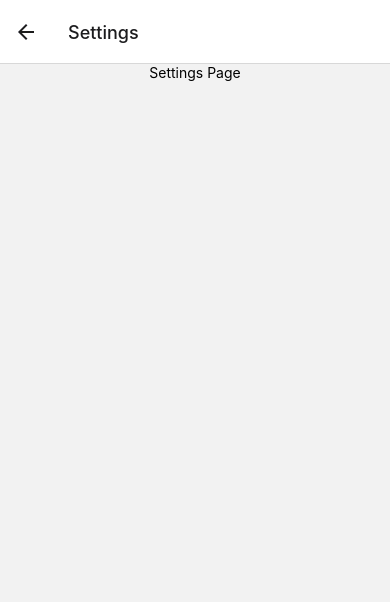
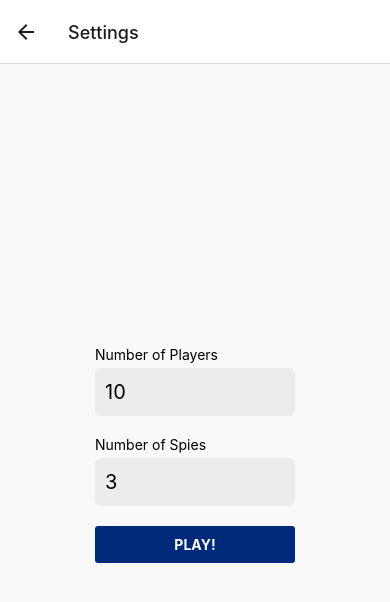
Before and after one commit to tahashieenavaz/spy-react-native, a React Native app: screen /Settings in a window 390 px wide. Shown: the top 602 px of the page. Built offline with nearby package versions, Linux system fonts and the light colour scheme.

Commit message:
Game progressed

```diff
--- a/App.js
+++ b/App.js
@@ -20,7 +20,6 @@ export default function App() {
           <Stack.Screen name="Settings" component={SettingsPage} />
           <Stack.Screen name="Game" component={GamePage} />
         </Stack.Group>
-
         <Stack.Group options={{ presenation: 'modal' }}></Stack.Group>
       </Stack.Navigator>
     </NavigationContainer>
--- a/components/Button.js
+++ b/components/Button.js
@@ -1,25 +1,30 @@
-import { Pressable, StyleSheet, Text } from "react-native";
+import { Pressable, StyleSheet, Text } from 'react-native';
 
-export default function Button({ title = "Go", onPress, style }) {
+export default function Button({
+  title = 'Go',
+  textColor = null,
+  onPress,
+  style,
+}) {
+  if (!textColor) textColor = '#222';
   return (
     <Pressable style={{ ...styles.button, ...style }} onPress={onPress}>
-      <Text style={styles.text}>{title}</Text>
+      <Text style={{ ...styles.text, color: textColor }}>{title}</Text>
     </Pressable>
   );
 }
 
 const styles = StyleSheet.create({
   button: {
-    alignItems: "center",
-    justifyContent: "center",
-    backgroundColor: "#fff",
+    alignItems: 'center',
+    justifyContent: 'center',
+    backgroundColor: '#fff',
     borderRadius: 3,
     paddingHorizontal: 20,
     paddingVertical: 10,
   },
   text: {
-    color: "#222",
-    fontWeight: "bold",
-    textTransform: "uppercase",
+    fontWeight: 'bold',
+    textTransform: 'uppercase',
   },
 });
--- a/components/pages/GamePage.js
+++ b/components/pages/GamePage.js
@@ -1,16 +1,17 @@
-import { View, Text, StyleSheet } from "react-native";
+import { View, Text, StyleSheet } from 'react-native';
 
-export default function SettingsPage() {
+export default function SettingsPage({ route }) {
+  const { spyCount, playerCount } = route.params;
   return (
     <View style={styles.container}>
-      <Text>GamePage Page</Text>
+      <Text>GamePage Page {playerCount}</Text>
     </View>
   );
 }
 
 const styles = StyleSheet.create({
   container: {
-    alignItems: "center",
-    justifyContent: "center",
+    alignItems: 'center',
+    justifyContent: 'center',
   },
 });
--- a/components/pages/SettingsPage.js
+++ b/components/pages/SettingsPage.js
@@ -1,16 +1,61 @@
-import { View, Text, StyleSheet } from "react-native";
+import { useState } from 'react';
+import { View, Text, StyleSheet, TextInput } from 'react-native';
+import Button from '../Button';
 
-export default function SettingsPage() {
+export default function SettingsPage({ navigation }) {
+  const [playerCount, setPlayerCount] = useState(10);
+  const [spyCount, setSpyCount] = useState(2);
+
   return (
     <View style={styles.container}>
-      <Text>Settings Page</Text>
+      <View>
+        <Text style={styles.text}>Number of Players</Text>
+        <TextInput
+          style={styles.input}
+          defaultValue="10"
+          keyboardType="numeric"
+          onChangeText={(newCount) => setPlayerCount(newCount)}
+        />
+        <Text style={styles.text}>Number of Spies</Text>
+        <TextInput
+          style={styles.input}
+          defaultValue="3"
+          keyboardType="numeric"
+          onChangeText={(newCount) => setSpyCount(newCount)}
+        />
+        <Button
+          title="Play!"
+          textColor="white"
+          style={styles.button}
+          onPress={() => navigation.navigate('Game', { playerCount, spyCount })}
+        />
+      </View>
     </View>
   );
 }
 
 const styles = StyleSheet.create({
   container: {
-    alignItems: "center",
-    justifyContent: "center",
+    backgroundColor: '#f9f9f9',
+    alignItems: 'center',
+    justifyContent: 'center',
+    flex: 1,
+  },
+  input: {
+    backgroundColor: '#ececec',
+
+    marginBottom: 20,
+    width: 200,
+    fontSize: 20,
+    paddingVertical: 12,
+    paddingHorizontal: 10,
+    borderRadius: 6,
+  },
+  button: {
+    backgroundColor: '#00297A',
+    color: '#fff',
+  },
+  text: {
+    marginBottom: 5,
   },
 });
```
Also changed, not shown: components/pages/ShowRulePage.js (added).
